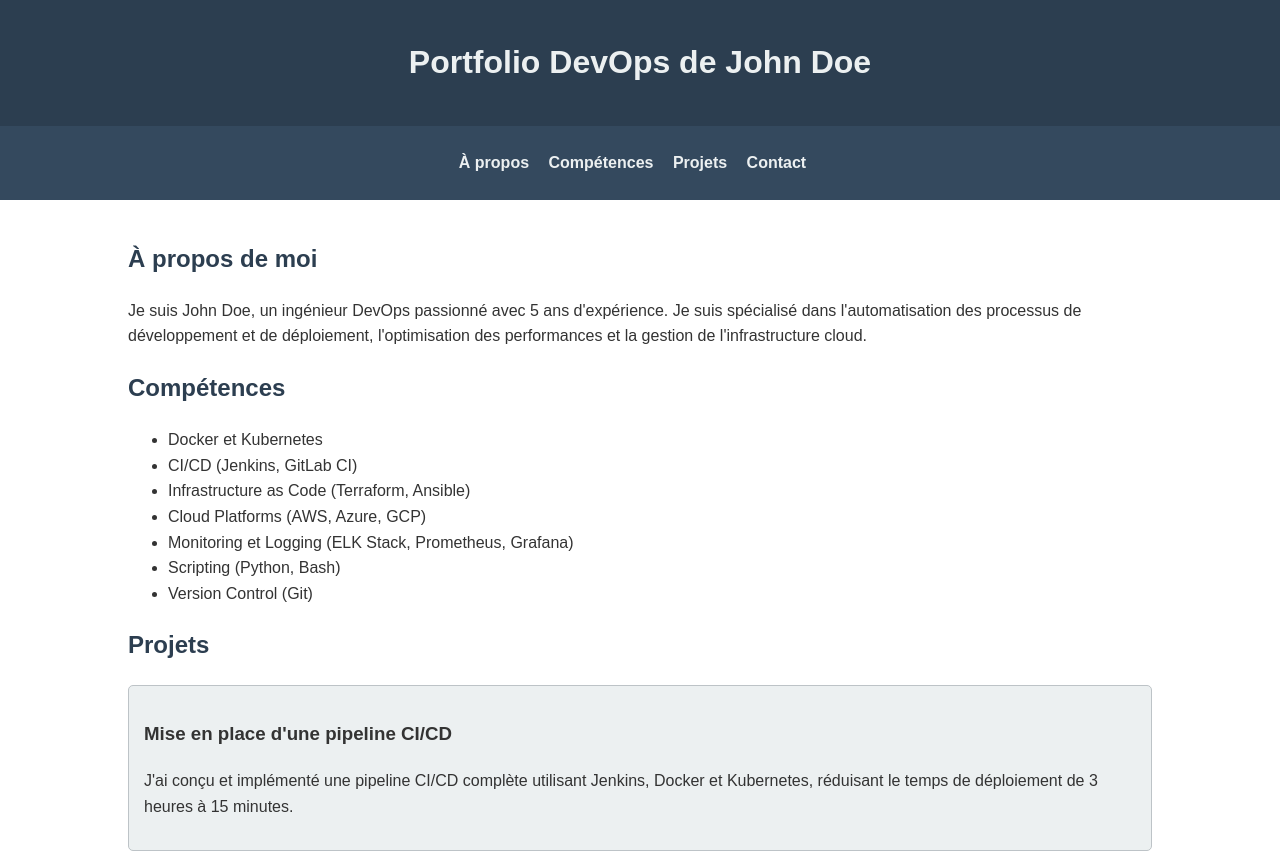
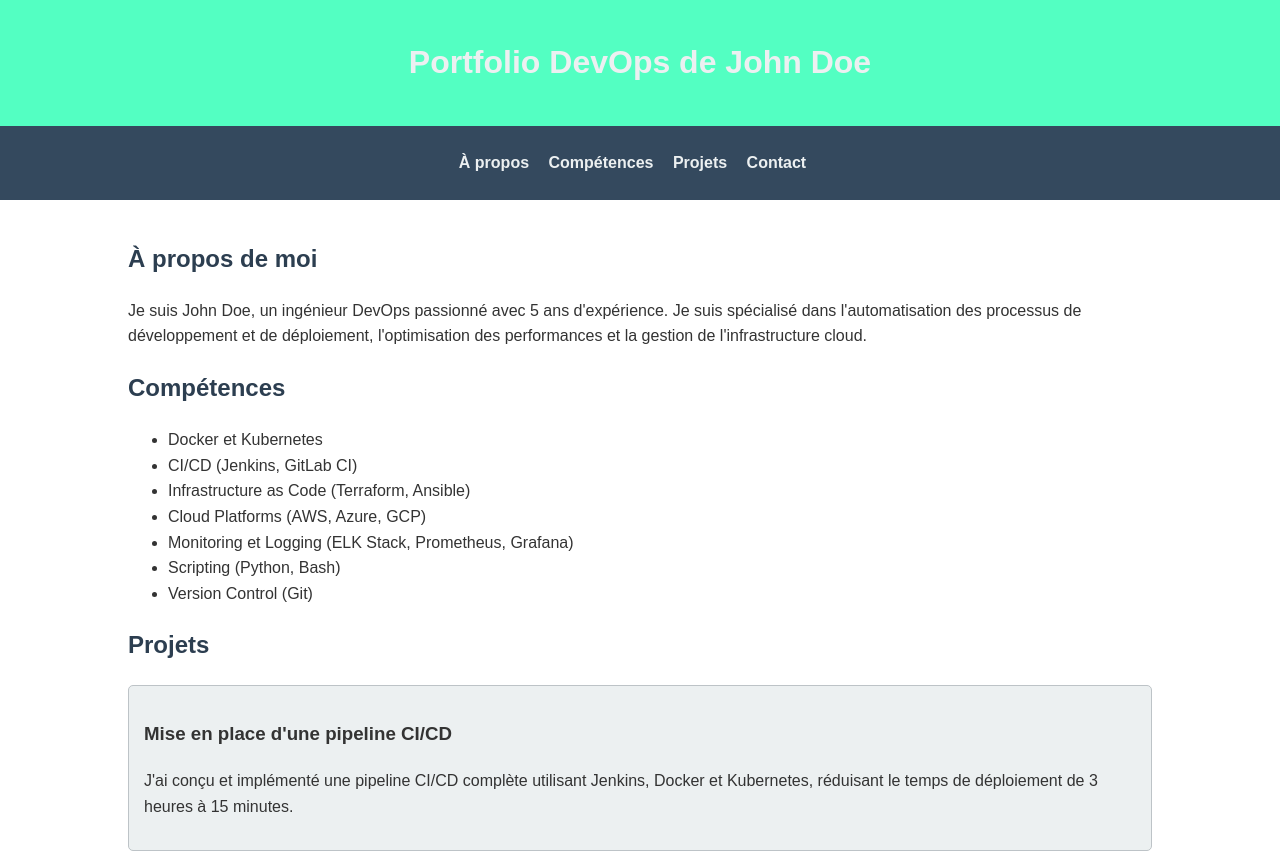
Before and after one commit to Elliot862/Elliot862.github.io, a plain HTML site: page index.html in a window 1280 px wide. Shown: the top 851 px of the page. Drawn offline with Linux system fonts and the light colour scheme.

Commit message:
changement couleur

```diff
--- a/index.html
+++ b/index.html
@@ -13,7 +13,7 @@
             color: #333;
         }
         header {
-            background-color: #2c3e50;
+            background-color: #53ffc2;
             color: #ecf0f1;
             text-align: center;
             padding: 1rem;
```
